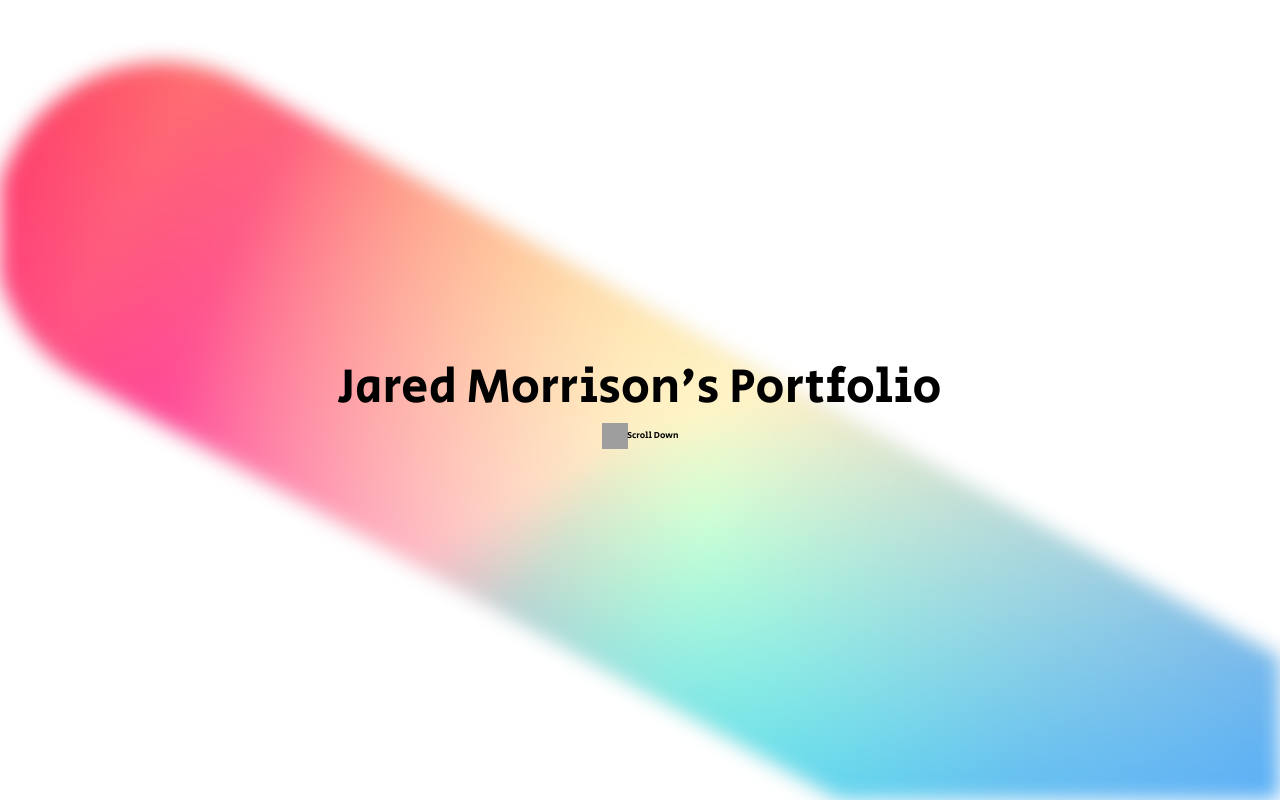
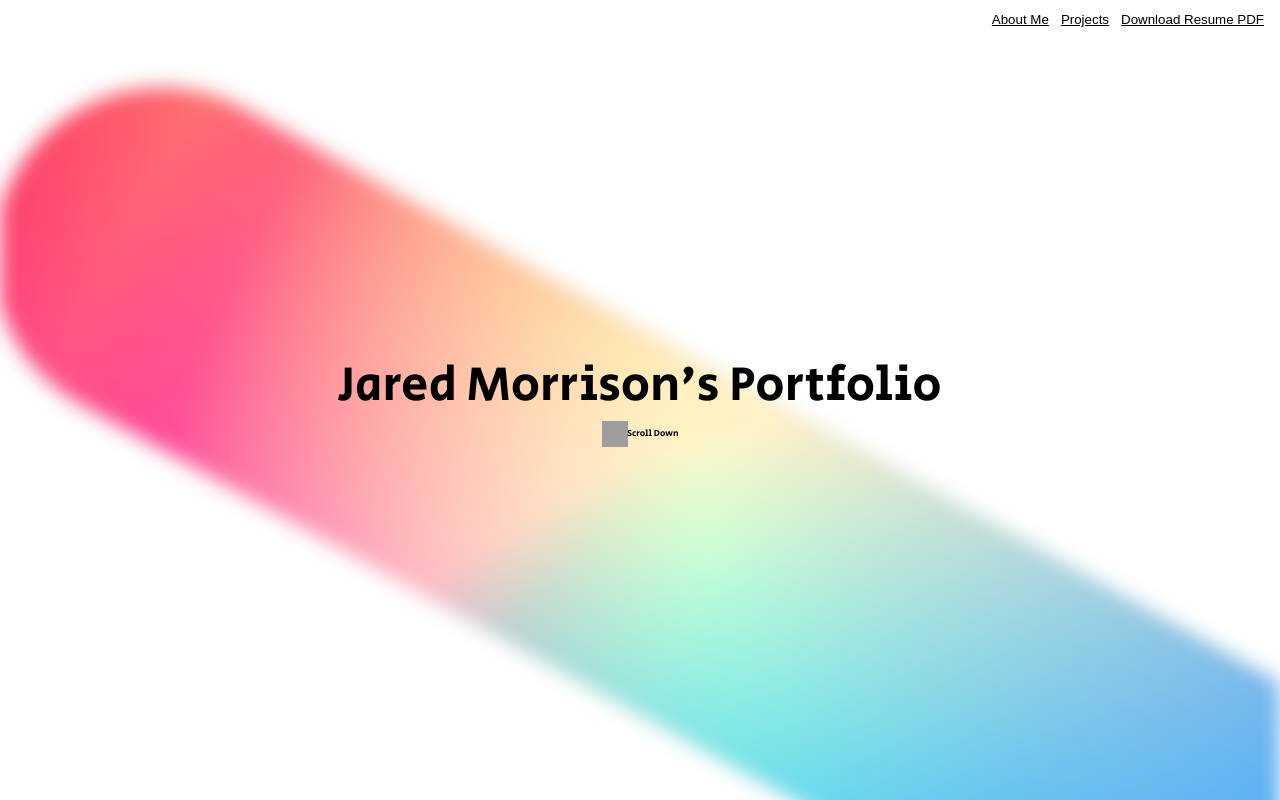
Before and after one commit to 20jmorrison/webPortfolio, a Vue app in the folder client/: page / in a window 1280 px wide. Built offline with nearby package versions, Linux system fonts and the light colour scheme; grey boxes are pictures that could not be loaded.

Commit message:
add quick links to top right of viewport (sticky)

```diff
--- a/client/src/App.vue
+++ b/client/src/App.vue
@@ -1,16 +1,19 @@
 <template>
   <div class="wrapper">
+    <div class="stickyHeader">
+      <div class="quickLinks">
+        <button class="goTowhoami" @click="scrollTowhoami()">About Me</button>
+        <button class="goToprojects" @click="scrollToprojects()">Projects</button>
+        <button class="downloadResume" @click="downloadResumePDF()">Download Resume PDF</button>
+      </div>
+    </div>
     <header>
       <img src="@/assets/backback.png" class="parallax-l1" />
       <div class="parallax-l2">
         <p class="title">Jared Morrison's Portfolio</p>
         <div class="scrollDownPrompt">
-          <iframe
-            src="https://giphy.com/embed/mjRKIiDIzryBxbimeq"
-            frameBorder="0"
-            class="giphy-embed"
-            allowFullScreen
-          ></iframe>
+          <iframe src="https://giphy.com/embed/mjRKIiDIzryBxbimeq" frameBorder="0" class="giphy-embed"
+            allowFullScreen></iframe>
           <div>Scroll Down</div>
         </div>
       </div>
@@ -18,7 +21,13 @@
 
     <section class="whoami">
       <p>whoami?</p>
-      <p class="whoBody">Lorem ipsum dolor sit amet, consectetur adipiscing elit. Donec aliquam sollicitudin nibh vitae feugiat. Donec auctor lacinia lacus at suscipit. Suspendisse eget sollicitudin lectus. Cras vitae massa orci. Integer faucibus mollis mattis. Curabitur maximus nisl eget viverra elementum. Vestibulum iaculis ante risus, sed commodo nisi tempus eget. Proin nisi nisl, dignissim nec condimentum eu, lacinia quis libero. Proin egestas facilisis eros, eu molestie enim lacinia ac. Morbi pharetra eros lobortis, ornare eros a, luctus felis. Nulla eu elit vitae mi vehicula rutrum sed ac quam. Maecenas eu elit eu lectus pulvinar fringilla ut a enim. Ut blandit sem massa, ut vehicula leo commodo in.</p>
+      <p class="whoBody">Lorem ipsum dolor sit amet, consectetur adipiscing elit. Donec aliquam sollicitudin nibh vitae
+        feugiat. Donec auctor lacinia lacus at suscipit. Suspendisse eget sollicitudin lectus. Cras vitae massa orci.
+        Integer faucibus mollis mattis. Curabitur maximus nisl eget viverra elementum. Vestibulum iaculis ante risus, sed
+        commodo nisi tempus eget. Proin nisi nisl, dignissim nec condimentum eu, lacinia quis libero. Proin egestas
+        facilisis eros, eu molestie enim lacinia ac. Morbi pharetra eros lobortis, ornare eros a, luctus felis. Nulla eu
+        elit vitae mi vehicula rutrum sed ac quam. Maecenas eu elit eu lectus pulvinar fringilla ut a enim. Ut blandit sem
+        massa, ut vehicula leo commodo in.</p>
 
     </section>
 
@@ -31,10 +40,8 @@
 
     <link rel="preconnect" href="https://fonts.googleapis.com" />
     <link rel="preconnect" href="https://fonts.gstatic.com" crossorigin />
-    <link
-      href="https://fonts.googleapis.com/css2?family=Nunito:wght@600&family=Secular+One&display=swap"
-      rel="stylesheet"
-    />
+    <link href="https://fonts.googleapis.com/css2?family=Nunito:wght@600&family=Secular+One&display=swap"
+      rel="stylesheet" />
   </div>
 </template>
 
@@ -79,6 +86,7 @@ header {
 }
 
 .parallax-l2 {
+  margin-top: -10vh;
   color: black;
   font-family: "Secular One", sans-serif;
   display: flex;
@@ -88,7 +96,7 @@ header {
 }
 
 .title {
-  margin: 0px;
+  margin: 0;
   font-size: 3.8vw;
 }
 
@@ -145,9 +153,28 @@ header {
   position: sticky;
   margin-top: -150vh;
   position: -webkit-sticky;
-  position: sticky;
   top: 0;
   padding: 40px;
 }
 
+.stickyHeader {
+  position: sticky;
+  position: -webkit-sticky;
+  padding: 10px;
+  top: 0;
+  display: flex;
+  flex-direction: column;
+}
+
+.quickLinks {
+  align-self: flex-end;
+}
+
+.goTowhoami, .goToprojects, .downloadResume {
+  align-self: flex-end;
+  background: transparent;
+  border: none;
+  text-decoration: underline;
+  cursor: pointer;
+}
 </style>
```
